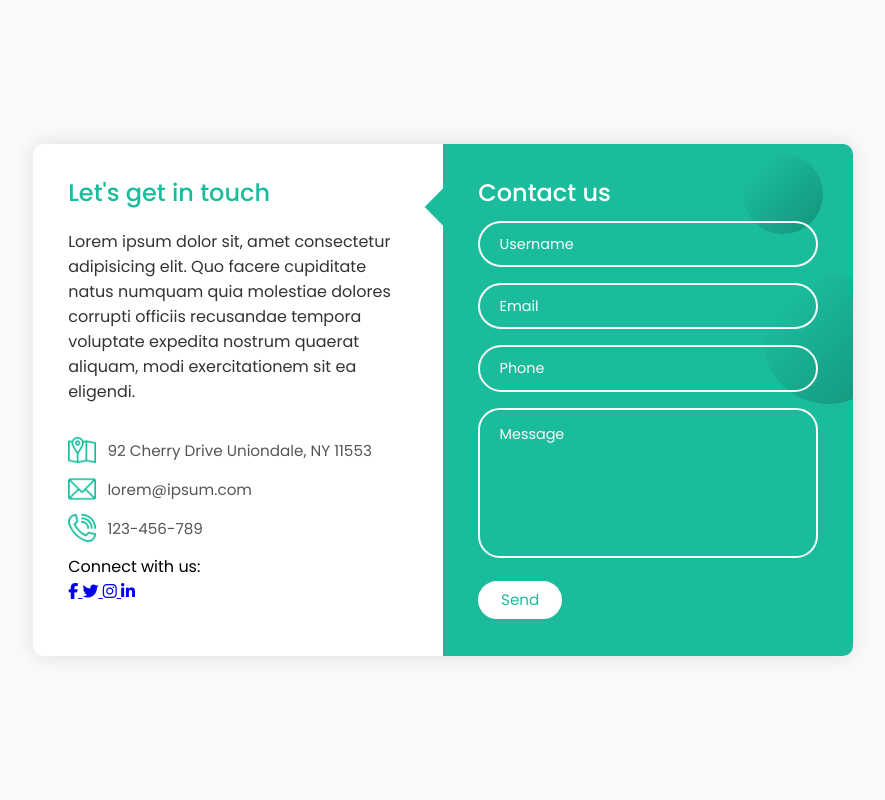
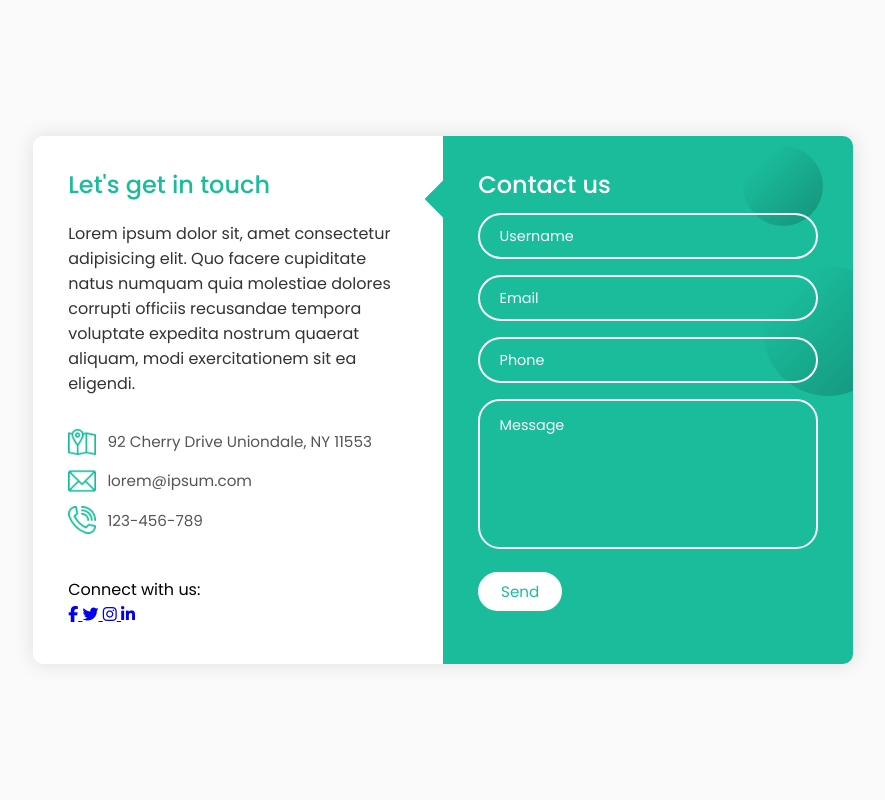
Before and after one commit to baylagas/ese-progra2-contact-form, a Flask app: page / in a window 1280 px wide. Shown: the whole page, without its empty margins (197-1082 px from the left). Run offline with Flask 2, Linux system fonts and the light colour scheme; some libraries are stand-ins or nearby versions.

Commit message:
add class social-media tag in css

```diff
--- a/static/style.css
+++ b/static/style.css
@@ -224,3 +224,7 @@ textarea.input{
     align-items:center;
     font-size: 0.95rem;
 }
+
+.social-media{
+    padding: 2rem 0 0 0;
+}
```
